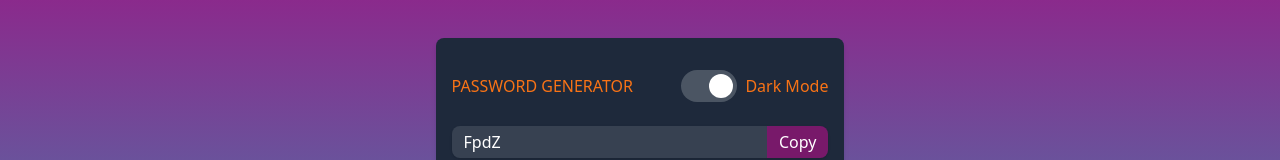
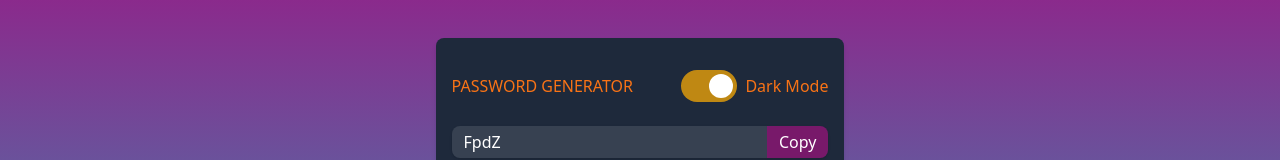
Before and after one commit to harshitgupta0910/password-generator, a React (Vite) app: page / in a window 1280 px wide. Shown: the part 170-330 px from the top of the page. Built offline with nearby package versions, Linux system fonts and the light colour scheme.

Commit message:
Update App.jsx

```diff
--- a/src/App.jsx
+++ b/src/App.jsx
@@ -75,7 +75,7 @@ function App() {
                 onChange={() => setDarkMode(!darkMode)}
               />
               <div
-                className={`block bg-gray-600 w-14 h-8 rounded-full ${
+                className={`block bg-asdf w-14 h-8 rounded-full ${
                   darkMode ? 'bg-asdf' : 'bg-green-600'
                 }`}
               ></div>
```
